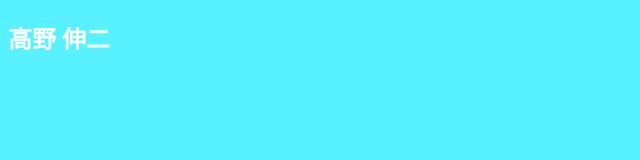
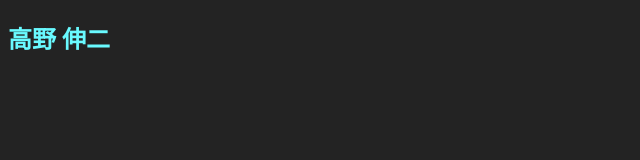
Before and after one commit to 200123028/200123028.github.io, a plain HTML site: page index.html in a window 1280 px wide. Shown: the whole page, without its empty margins (0-640 px from the left). Drawn offline with Linux system fonts and the light colour scheme.

Commit message:
Update style.css

```diff
--- a/style.css
+++ b/style.css
@@ -1,6 +1,6 @@
 body{
-    background: rgb(87, 241, 255);
+    background: rgb(35, 35, 35);
 }
 h2{
-    color: rgb(255, 255, 255);
+    color: rgb(105, 250, 255);
 }
```
